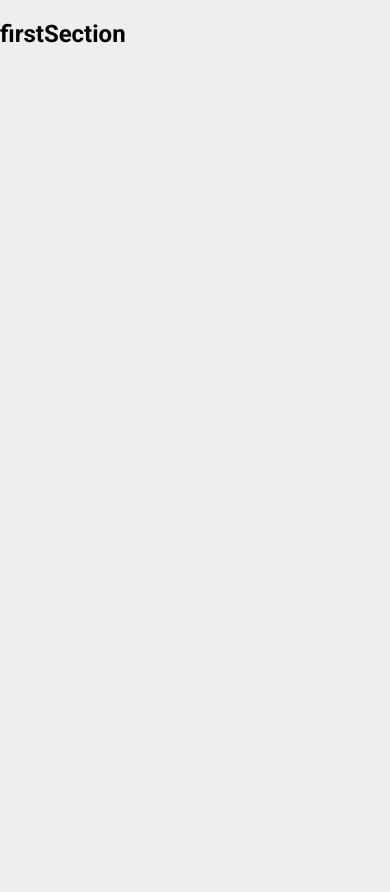
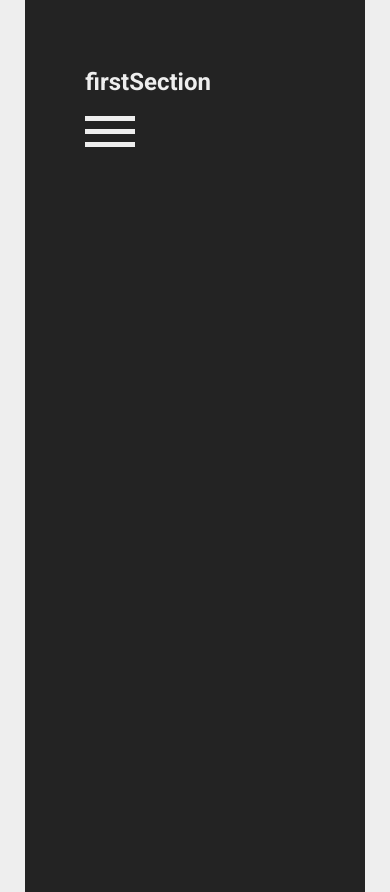
Before and after one commit to Timothylawler/playground, a React (Create React App) app: page / in a window 390 px wide. Before the commit the page ends 844 px from the top, so only its background shows below. Built offline with nearby package versions, Linux system fonts and the light colour scheme.

Commit message:
hamburger spin animation

```diff
--- a/src/App.js
+++ b/src/App.js
@@ -12,7 +12,7 @@ class App extends Component {
     return (
       <div className="App">
 
-        <div className="">
+        <div className="container">
           {
             this.props.children || <FirstSection/>
           }
--- a/src/App.scss
+++ b/src/App.scss
@@ -1,5 +1,11 @@
 
+.App{
 
-.App {
+  >.container{
+    position: absolute;
+    height: 100%;
+    left: 0;
+    right: 0;
 
+  }
 }
--- a/src/components/firstSection/firstSection.js
+++ b/src/components/firstSection/firstSection.js
@@ -1,10 +1,13 @@
 import React, { Component } from 'react';
-import { ApiService } from '../../utils';
+
+import {
+  HamburgerCross
+} from '../';
 import './firstSection.css';
 class FirstSection extends Component {
   constructor(props){
     super(props);
-    this.apiService = new ApiService();
+
   }
 
   componentDidMount() {
@@ -17,6 +20,7 @@ class FirstSection extends Component {
         <div className="container">
           <h2>firstSection</h2>
 
+          <HamburgerCross />
         </div>
       </div>
     );
--- /dev/null
+++ b/src/components/hamburger-cross/hamburger-cross.js
@@ -0,0 +1,36 @@
+import React, { Component } from 'react';
+
+import './hamburger-cross.css';
+class HamburgerCrossComponent extends Component {
+  state = {
+    active: false
+  }
+
+  constructor(props){
+    super(props);
+  }
+
+  componentDidMount() {
+
+  }
+
+  onClick = (evt) => {
+    this.setState({
+      active: !this.state.active
+    })
+  }
+
+  render() {
+    const {active} = this.state;
+    return (
+      <div className="hamburger-cross" onClick={this.onClick}>
+        <span className={active? "bar hide": "bar"}></span>
+        <span className={active? "bar spin": "bar"}></span>
+        <span className={active? "bar hide": "bar"}></span>
+        <span className={active? "bar active-cross": "bar hidden"}></span>
+      </div>
+    );
+  }
+}
+const HamburgerCross = HamburgerCrossComponent;
+export {HamburgerCross};
--- /dev/null
+++ b/src/components/hamburger-cross/hamburger-cross.scss
@@ -0,0 +1,57 @@
+
+
+.hamburger-cross{
+  display: inline-block;
+  position: relative;
+
+  span {
+    display: block;
+    height: 5px;
+    width: 50px;
+    background-color: #eee;
+    content: "";
+    margin: 8px 0;
+    transition: transform 500ms ease-in-out, opacity 300ms linear;
+    &:nth-child(1){
+      margin-top: 0;
+      transition-delay: 150ms;
+    }
+
+    &:nth-child(2){
+    }
+
+    &:nth-child(3){
+      margin-bottom: 0;
+      transition-delay: 150ms;
+    }
+
+    &:nth-child(4){
+      position: absolute;
+      transition: none;
+      transform: rotate(135deg);
+      opacity: 0;
+      margin: 0;
+      top:calc(50% - 2px);
+    }
+
+
+    &.spin{
+      transform: rotate(405deg);
+    }
+
+    &.hide{
+      opacity: 0;
+    }
+
+    &.active-cross{
+      opacity: 1;
+      transition: opacity 300ms linear;
+      transition-delay: 250ms;
+    }
+  }
+
+
+
+
+
+}
--- a/src/components/index.js
+++ b/src/components/index.js
@@ -1,3 +1,6 @@
 
 export { FirstSection } from './firstSection/firstSection';
 export { SecondSection } from './secondSection/secondSection';
+
+
+export { HamburgerCross } from './hamburger-cross/hamburger-cross';
--- a/src/index.scss
+++ b/src/index.scss
@@ -6,9 +6,12 @@ body {
   font-family: sans-serif;
   background-color: #EEEEEE;
   font-family: 'Roboto', sans-serif;
-
 }
-
-button {
-  font-family: 'Roboto', sans-serif;
+.container{
+  width: 75%;
+  height: auto;
+  color: #eee;
+  padding: 24px;
+  background-color: #232323;
+  margin: auto;
 }
```
